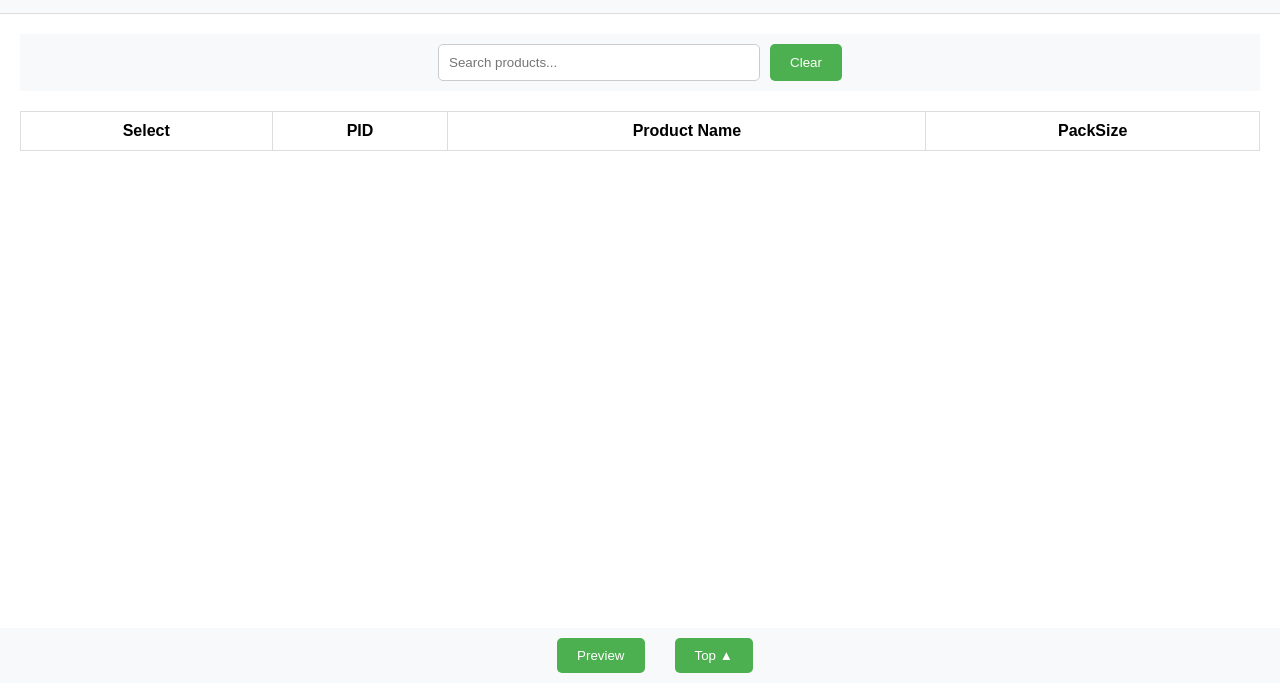
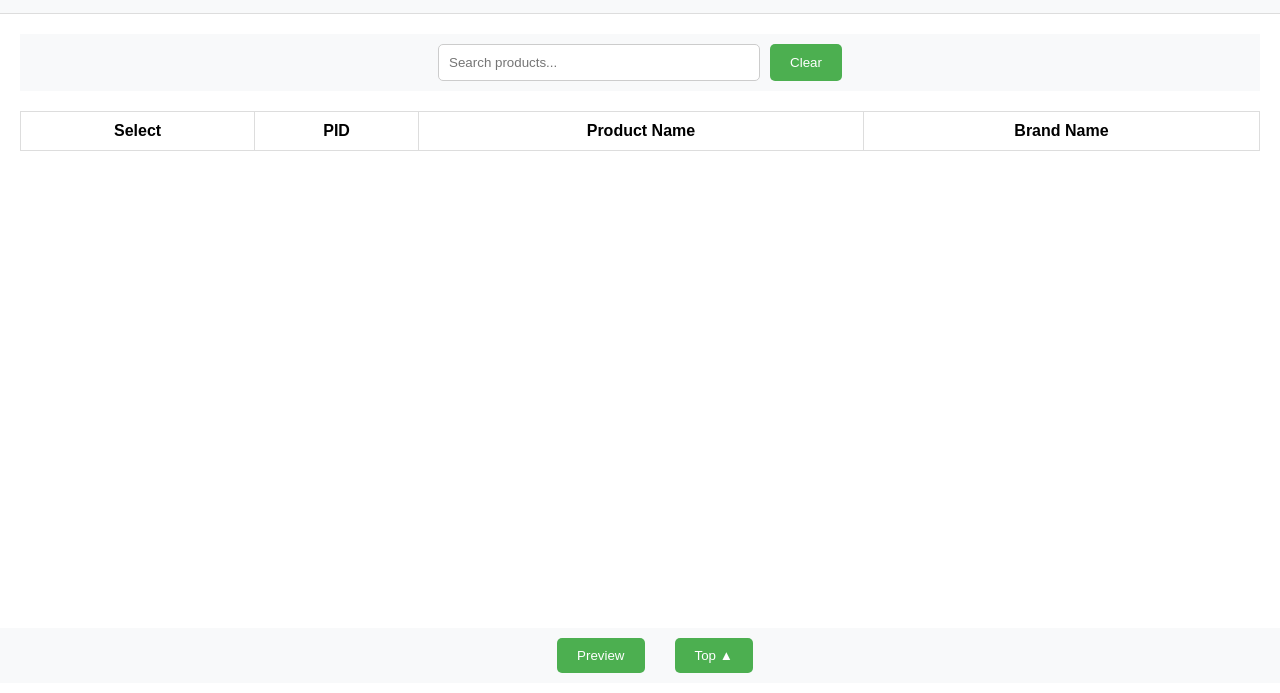
Before and after one commit to asianmix/asianmix.github.io, a plain HTML site: page wholesale.html in a window 1280 px wide. Shown: the part 107-800 px from the top of the page. Drawn offline with nearby package versions, Linux system fonts and the light colour scheme; no server answers.

Commit message:
Update wholesale.html

```diff
--- a/wholesale.html
+++ b/wholesale.html
@@ -27,7 +27,7 @@
                         <th>Select</th>
                         <th>PID</th>
                         <th>Product Name</th>
-                        <th>PackSize</th>
+                        <th>Brand Name</th>
                     </tr>
                 </thead>
                 <tbody></tbody>
```
